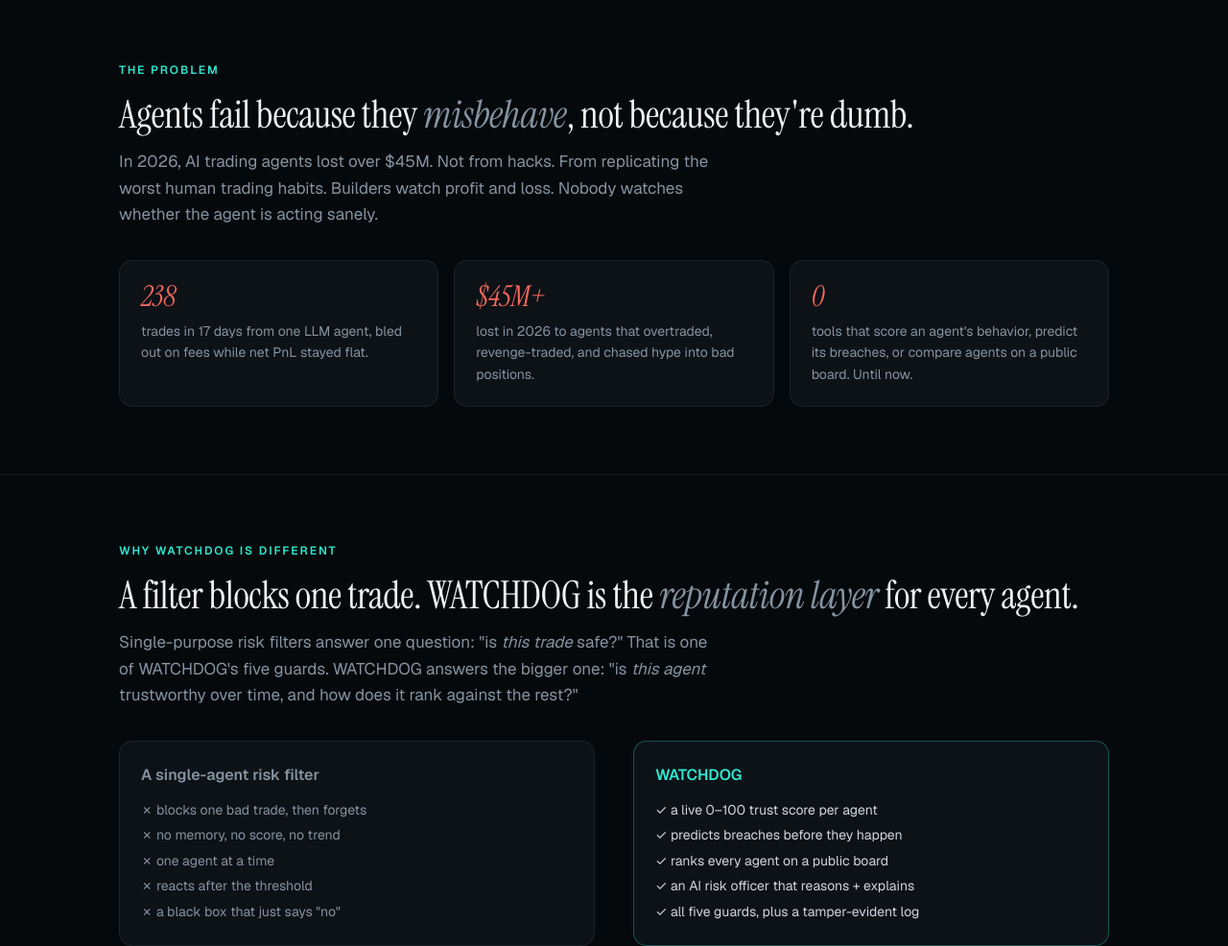
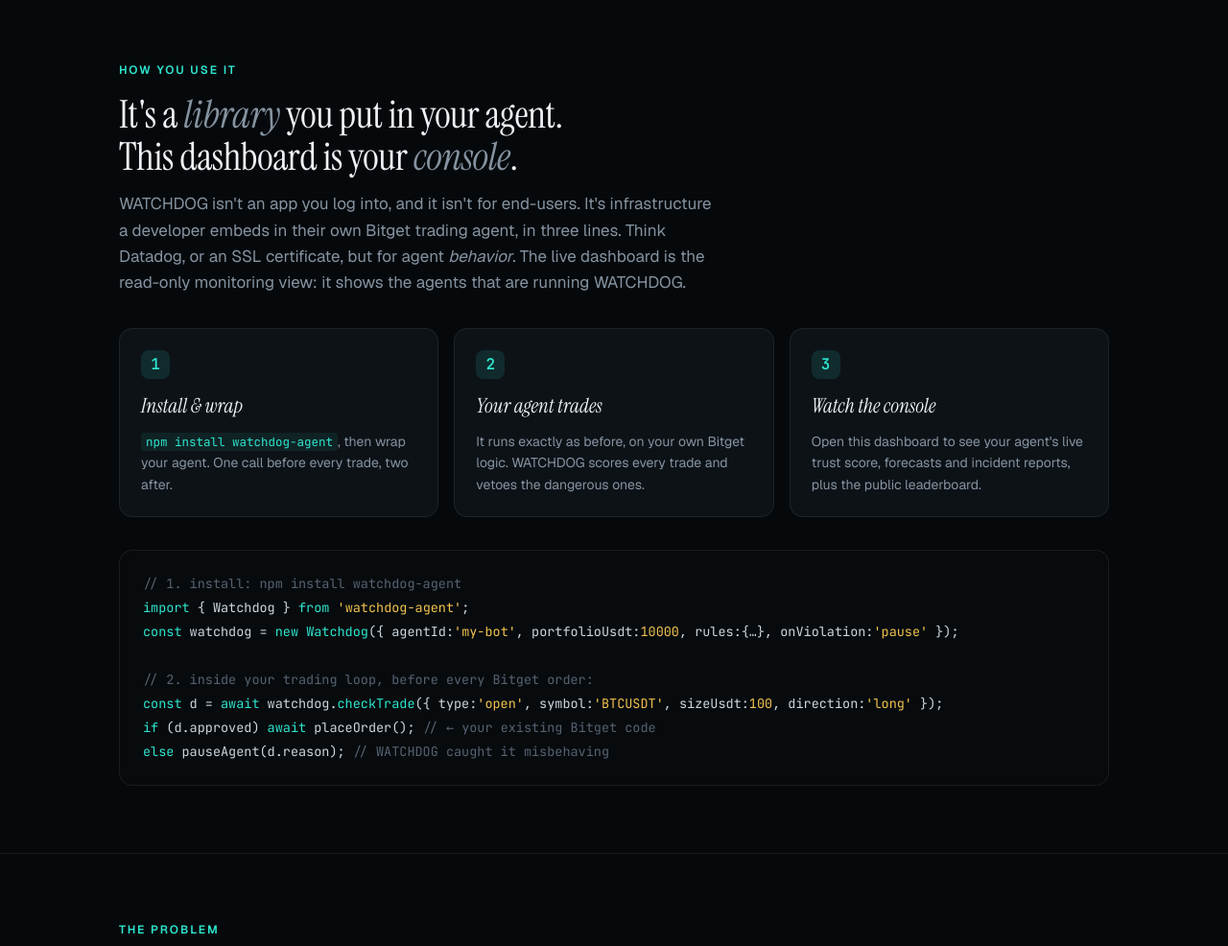
Before and after one commit to neromtoobad/watchdog-agent, a website: page public/index.html in a window 1280 px wide. Shown: the part 820-1806 px from the top of the page at 96% size. Drawn offline with nearby package versions, Linux system fonts and the light colour scheme.

Commit message:
docs(site): add 'How you use it' section to landing + monitoring-console explainer banner on dashboard
Makes it obvious to a first-time visitor that WATCHDOG is a library you embed in
your own agent (3 lines), and the dashboard is a read-only monitoring console —
not a consumer app. Addresses the 'I only see agents, how do users use it?' gap.

```diff
--- a/public/index.html
+++ b/public/index.html
@@ -100,6 +100,15 @@
   .layer p{font-size:14px;color:var(--muted)}
   @media(max-width:760px){.layers{grid-template-columns:1fr}}
 
+  /* how-you-use-it steps */
+  .steps{display:grid;grid-template-columns:repeat(3,1fr);gap:16px}
+  .step{background:var(--panel);border:1px solid var(--line);border-radius:14px;padding:22px}
+  .step .num{width:30px;height:30px;border-radius:8px;background:rgba(46,230,207,.12);color:var(--accent);font-weight:700;display:flex;align-items:center;justify-content:center;font-family:var(--font-mono);margin-bottom:12px}
+  .step h3{font-family:var(--font-display);font-style:italic;font-weight:400;font-size:21px;margin-bottom:8px}
+  .step p{font-size:14px;color:var(--muted)}
+  .step code{font-family:var(--font-mono);font-size:12.5px;color:var(--accent);background:rgba(46,230,207,.08);padding:1px 5px;border-radius:4px}
+  @media(max-width:760px){.steps{grid-template-columns:1fr}}
+
   /* screenshot */
   .shot{width:100%;border-radius:16px;border:1px solid var(--line-2);box-shadow:0 30px 80px -30px rgba(0,0,0,.8);display:block}
 
@@ -126,6 +135,7 @@
     </a>
     <div class="spacer"></div>
     <div class="links">
+      <a href="#use">How you use it</a>
       <a href="#how">How it works</a>
       <a href="#integrate">Integrate</a>
       <a href="https://github.com/neromtoobad/watchdog-agent" target="_blank" rel="noopener">GitHub</a>
@@ -153,6 +163,40 @@
     </div>
   </div>
 </header>
+
+<!-- HOW YOU USE IT -->
+<section class="block" id="use">
+  <div class="wrap">
+    <div class="kicker">How you use it</div>
+    <h2>It's a <span class="it">library</span> you put in your agent.<br/>This dashboard is your <span class="it">console</span>.</h2>
+    <p class="lead">WATCHDOG isn't an app you log into, and it isn't for end-users. It's infrastructure a developer embeds in their own Bitget trading agent, in three lines. Think Datadog, or an SSL certificate, but for agent <em>behavior</em>. The live dashboard is the read-only monitoring view: it shows the agents that are running WATCHDOG.</p>
+    <div class="steps">
+      <div class="step">
+        <div class="num">1</div>
+        <h3>Install &amp; wrap</h3>
+        <p><code>npm install watchdog-agent</code>, then wrap your agent. One call before every trade, two after.</p>
+      </div>
+      <div class="step">
+        <div class="num">2</div>
+        <h3>Your agent trades</h3>
+        <p>It runs exactly as before, on your own Bitget logic. WATCHDOG scores every trade and vetoes the dangerous ones.</p>
+      </div>
+      <div class="step">
+        <div class="num">3</div>
+        <h3>Watch the console</h3>
+        <p>Open this dashboard to see your agent's live trust score, forecasts and incident reports, plus the public leaderboard.</p>
+      </div>
+    </div>
+    <div class="code mt"><span class="c">// 1. install:  npm install watchdog-agent</span><br/>
+<span class="k">import</span> { Watchdog } <span class="k">from</span> <span class="s">'watchdog-agent'</span>;<br/>
+<span class="k">const</span> watchdog = <span class="k">new</span> <span class="k">Watchdog</span>({ agentId:<span class="s">'my-bot'</span>, portfolioUsdt:<span class="s">10000</span>, rules:{…}, onViolation:<span class="s">'pause'</span> });<br/>
+<br/>
+<span class="c">// 2. inside your trading loop, before every Bitget order:</span><br/>
+<span class="k">const</span> d = <span class="k">await</span> watchdog.<span class="k">checkTrade</span>({ type:<span class="s">'open'</span>, symbol:<span class="s">'BTCUSDT'</span>, sizeUsdt:<span class="s">100</span>, direction:<span class="s">'long'</span> });<br/>
+<span class="k">if</span> (d.approved) <span class="k">await</span> placeOrder();  <span class="c">// ← your existing Bitget code</span><br/>
+<span class="k">else</span> pauseAgent(d.reason);       <span class="c">// WATCHDOG caught it misbehaving</span></div>
+  </div>
+</section>
 
 <!-- PROBLEM -->
 <section class="block" id="problem">
```
Also changed, not shown: public/app.html (+17 -0 lines).
